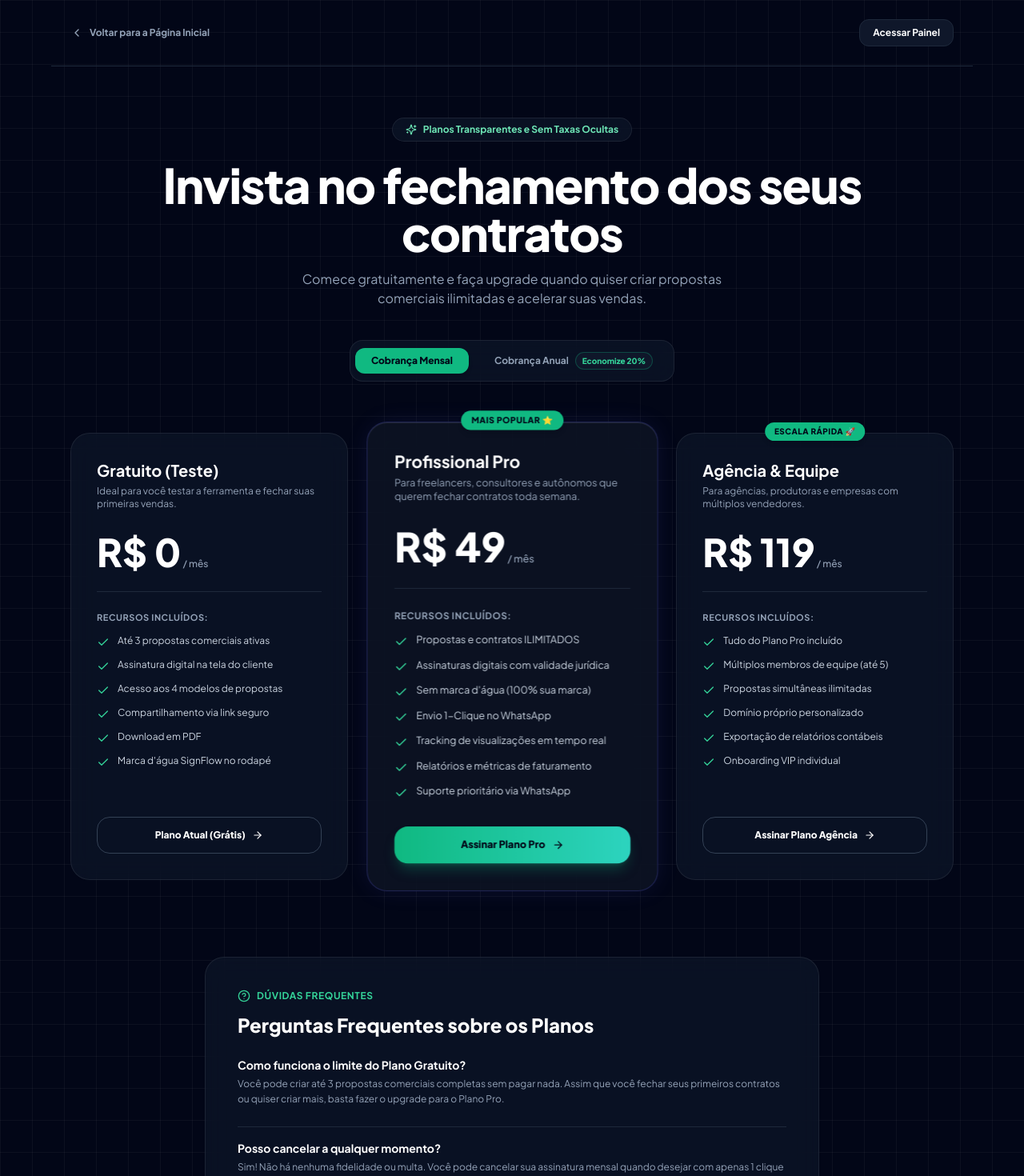
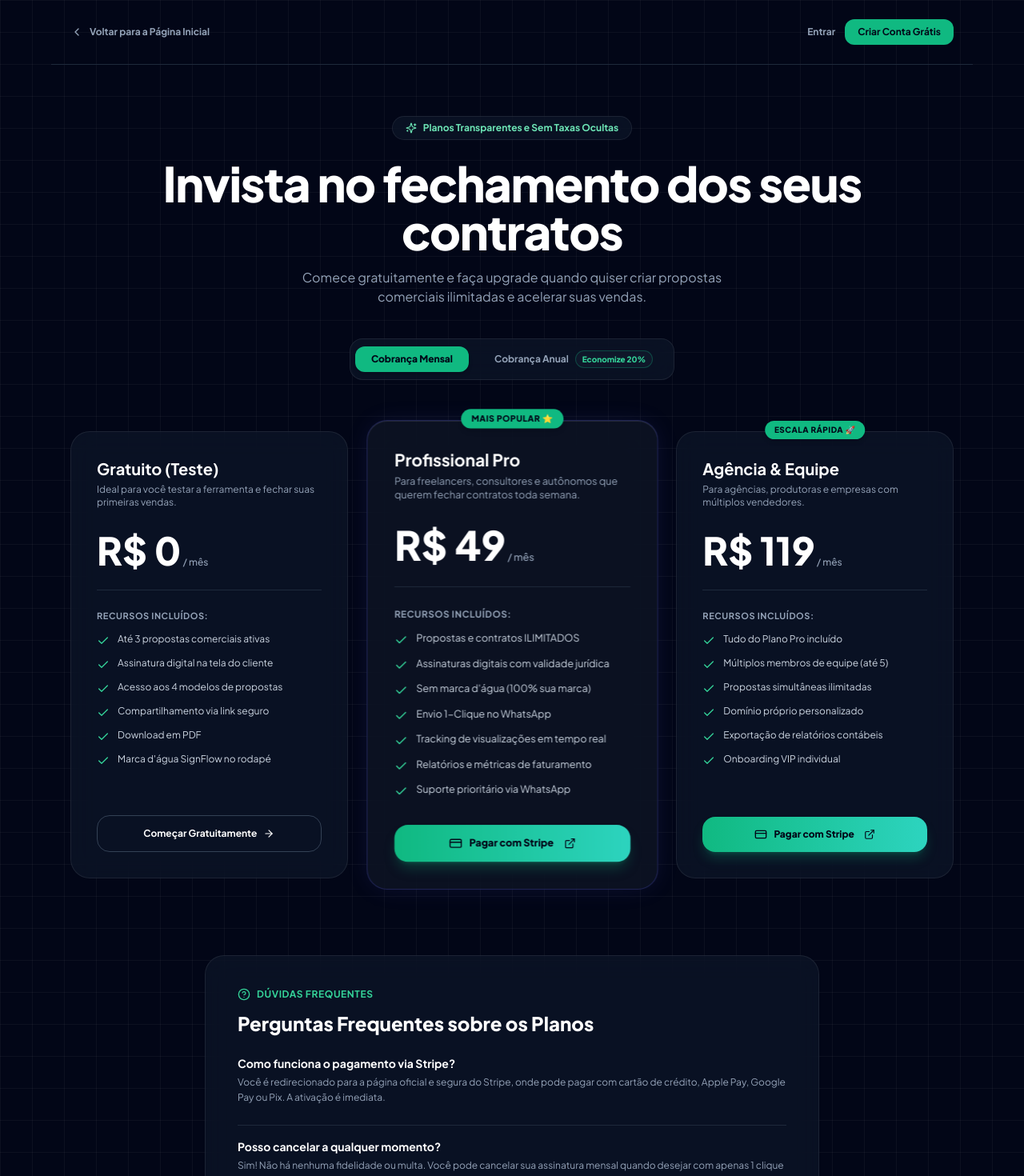
Before and after one commit to joaopedrl15e-gif/signflow, a Next.js app: page /planos in a window 1280 px wide. Shown: the top 1470 px of the page at 80% size. Built offline with nearby package versions, Linux system fonts and the light colour scheme.

Commit message:
Integracao oficial do Stripe Checkout

```diff
--- a/app/page.tsx
+++ b/app/page.tsx
@@ -21,10 +21,12 @@ import {
   Flame,
   HelpCircle,
   LogIn,
-  UserPlus
+  UserPlus,
+  CreditCard,
+  ExternalLink
 } from 'lucide-react';
 import confetti from 'canvas-confetti';
-import { SAAS_PLANS } from '@/lib/plans';
+import { SAAS_PLANS, STRIPE_CHECKOUT_URL } from '@/lib/plans';
 import { UpgradeModal } from '@/components/UpgradeModal';
 
 export default function HomePage() {
@@ -64,8 +66,7 @@ export default function HomePage() {
     if (planId === 'free') {
       window.location.href = '/cadastro';
     } else {
-      setSelectedPlanForModal(planId);
-      setIsUpgradeModalOpen(true);
+      window.open(STRIPE_CHECKOUT_URL, '_blank');
     }
   };
 
@@ -158,11 +159,14 @@ export default function HomePage() {
             <span>Criar Minha Conta Gratuita</span>
           </Link>
           <a
-            href="#planos"
+            href={STRIPE_CHECKOUT_URL}
+            target="_blank"
+            rel="noopener noreferrer"
             className="w-full sm:w-auto flex items-center justify-center gap-2 px-6 py-4 rounded-2xl glass-panel hover:bg-slate-850 text-slate-200 font-semibold text-sm transition-all"
           >
-            <Zap className="w-4 h-4 text-emerald-400" />
-            <span>Ver Tabela de Planos</span>
+            <CreditCard className="w-4 h-4 text-emerald-400" />
+            <span>Assinar Plano Pro no Stripe</span>
+            <ExternalLink className="w-3.5 h-3.5 text-slate-400" />
           </a>
         </div>
 
@@ -342,7 +346,7 @@ export default function HomePage() {
           Comece gratuitamente e faça upgrade quando quiser criar propostas comerciais ilimitadas e acelerar suas vendas.
         </p>
 
-        {/* Billing Switcher (Mensal vs Anual -20%) */}
+        {/* Billing Switcher */}
         <div className="flex items-center justify-center gap-3 p-1.5 glass-panel rounded-2xl w-fit mx-auto text-xs font-bold mb-16">
           <button
             type="button"
@@ -419,27 +423,34 @@ export default function HomePage() {
                   </div>
                 </div>
 
-                <button
-                  type="button"
-                  onClick={() => handleSelectPlan(plan.id)}
-                  className={`w-full py-3.5 px-4 rounded-2xl font-black text-xs transition-all flex items-center justify-center gap-2 ${
-                    isPopular
-                      ? 'bg-gradient-to-r from-emerald-500 to-teal-400 hover:from-emerald-400 hover:to-teal-300 text-slate-950 shadow-lg shadow-emerald-500/25 hover:scale-[1.02]'
-                      : 'bg-slate-850 hover:bg-slate-800 text-white border border-slate-700'
-                  }`}
-                >
-                  <span>{plan.ctaText}</span>
-                  <ArrowRight className="w-3.5 h-3.5" />
-                </button>
+                {plan.id === 'free' ? (
+                  <Link
+                    href="/cadastro"
+                    className="w-full py-3.5 px-4 rounded-2xl font-bold text-xs bg-slate-850 hover:bg-slate-800 text-white border border-slate-700 transition-all flex items-center justify-center gap-2"
+                  >
+                    <span>Começar Gratuitamente</span>
+                    <ArrowRight className="w-3.5 h-3.5" />
+                  </Link>
+                ) : (
+                  <a
+                    href={STRIPE_CHECKOUT_URL}
+                    target="_blank"
+                    rel="noopener noreferrer"
+                    className="w-full py-3.5 px-4 rounded-2xl font-black text-xs bg-gradient-to-r from-emerald-500 to-teal-400 hover:from-emerald-400 hover:to-teal-300 text-slate-950 shadow-lg shadow-emerald-500/25 hover:scale-[1.02] transition-all flex items-center justify-center gap-2"
+                  >
+                    <CreditCard className="w-4 h-4" />
+                    <span>Pagar com Stripe</span>
+                    <ExternalLink className="w-3.5 h-3.5 ml-1" />
+                  </a>
+                )}
               </div>
             );
           })}
         </div>
 
-        {/* Garantia Selo */}
         <div className="flex items-center justify-center gap-2 text-xs text-slate-400">
           <ShieldCheck className="w-4 h-4 text-emerald-400" />
-          <span>Garantia de 7 dias ou seu dinheiro de volta • Cancele quando quiser</span>
+          <span>Garantia de 7 dias ou seu dinheiro de volta • Processado oficialmente pelo Stripe</span>
         </div>
       </section>
 
@@ -548,7 +559,6 @@ export default function HomePage() {
         </div>
       </footer>
 
-      {/* Modal de Upgrade Interativo ao Vivo */}
       <UpgradeModal
         isOpen={isUpgradeModalOpen}
         onClose={() => setIsUpgradeModalOpen(false)}
--- a/app/planos/page.tsx
+++ b/app/planos/page.tsx
@@ -9,11 +9,11 @@ import {
   ShieldCheck,
   Zap,
   HelpCircle,
-  MessageSquare,
-  Flame,
-  ChevronLeft
+  ChevronLeft,
+  CreditCard,
+  ExternalLink
 } from 'lucide-react';
-import { SAAS_PLANS } from '@/lib/plans';
+import { SAAS_PLANS, STRIPE_CHECKOUT_URL } from '@/lib/plans';
 import { UpgradeModal } from '@/components/UpgradeModal';
 
 export default function PricingPage() {
@@ -23,10 +23,9 @@ export default function PricingPage() {
 
   const handleSelectPlan = (planId: 'free' | 'pro' | 'agency') => {
     if (planId === 'free') {
-      window.location.href = '/dashboard/propostas/nova';
+      window.location.href = '/cadastro';
     } else {
-      setSelectedPlanForModal(planId);
-      setIsUpgradeOpen(true);
+      window.open(STRIPE_CHECKOUT_URL, '_blank');
     }
   };
 
@@ -38,12 +37,20 @@ export default function PricingPage() {
           <ChevronLeft className="w-4 h-4" />
           <span>Voltar para a Página Inicial</span>
         </Link>
-        <Link
-          href="/dashboard"
-          className="px-4 py-2 rounded-xl bg-slate-900 border border-slate-800 text-xs font-bold hover:bg-slate-850 transition-colors"
-        >
-          Acessar Painel
-        </Link>
+        <div className="flex items-center gap-3">
+          <Link
+            href="/login"
+            className="text-xs font-bold text-slate-400 hover:text-white transition-colors"
+          >
+            Entrar
+          </Link>
+          <Link
+            href="/cadastro"
+            className="px-4 py-2 rounded-xl bg-emerald-500 text-slate-950 text-xs font-bold hover:bg-emerald-400 transition-colors"
+          >
+            Criar Conta Grátis
+          </Link>
+        </div>
       </header>
 
       {/* Main Pricing Section */}
@@ -138,18 +145,26 @@ export default function PricingPage() {
                   </div>
                 </div>
 
-                <button
-                  type="button"
-                  onClick={() => handleSelectPlan(plan.id)}
-                  className={`w-full py-3.5 px-4 rounded-2xl font-black text-xs transition-all flex items-center justify-center gap-2 ${
-                    isPopular
-                      ? 'bg-gradient-to-r from-emerald-500 to-teal-400 hover:from-emerald-400 hover:to-teal-300 text-slate-950 shadow-lg shadow-emerald-500/25 hover:scale-[1.02]'
-                      : 'bg-slate-850 hover:bg-slate-800 text-white border border-slate-700'
-                  }`}
-                >
-                  <span>{plan.ctaText}</span>
-                  <ArrowRight className="w-3.5 h-3.5" />
-                </button>
+                {plan.id === 'free' ? (
+                  <Link
+                    href="/cadastro"
+                    className="w-full py-3.5 px-4 rounded-2xl font-bold text-xs bg-slate-850 hover:bg-slate-800 text-white border border-slate-700 transition-all flex items-center justify-center gap-2"
+                  >
+                    <span>Começar Gratuitamente</span>
+                    <ArrowRight className="w-3.5 h-3.5" />
+                  </Link>
+                ) : (
+                  <a
+                    href={STRIPE_CHECKOUT_URL}
+                    target="_blank"
+                    rel="noopener noreferrer"
+                    className="w-full py-3.5 px-4 rounded-2xl font-black text-xs bg-gradient-to-r from-emerald-500 to-teal-400 hover:from-emerald-400 hover:to-teal-300 text-slate-950 shadow-lg shadow-emerald-500/25 hover:scale-[1.02] transition-all flex items-center justify-center gap-2"
+                  >
+                    <CreditCard className="w-4 h-4" />
+                    <span>Pagar com Stripe</span>
+                    <ExternalLink className="w-3.5 h-3.5 ml-1" />
+                  </a>
+                )}
               </div>
             );
           })}
@@ -165,16 +180,16 @@ export default function PricingPage() {
 
           <div className="space-y-6 divide-y divide-slate-800">
             <div className="pt-4 first:pt-0">
-              <h4 className="text-sm font-bold text-white mb-1">Como funciona o limite do Plano Gratuito?</h4>
+              <h4 className="text-sm font-bold text-white mb-1">Como funciona o pagamento via Stripe?</h4>
               <p className="text-xs text-slate-400 leading-relaxed">
-                Você pode criar até 3 propostas comerciais completas sem pagar nada. Assim que você fechar seus primeiros contratos ou quiser criar mais, basta fazer o upgrade para o Plano Pro.
+                Você é redirecionado para a página oficial e segura do Stripe, onde pode pagar com cartão de crédito, Apple Pay, Google Pay ou Pix. A ativação é imediata.
               </p>
             </div>
 
             <div className="pt-4">
               <h4 className="text-sm font-bold text-white mb-1">Posso cancelar a qualquer momento?</h4>
               <p className="text-xs text-slate-400 leading-relaxed">
-                Sim! Não há nenhuma fidelidade ou multa. Você pode cancelar sua assinatura mensal quando desejar com apenas 1 clique no painel.
+                Sim! Não há nenhuma fidelidade ou multa. Você pode cancelar sua assinatura mensal quando desejar com apenas 1 clique no painel do cliente.
               </p>
             </div>
 
@@ -184,18 +199,10 @@ export default function PricingPage() {
                 Sim. A plataforma registra o endereço IP, navegador, data, hora, CPF/CNPJ e imagem da assinatura, cumprindo os requisitos da legislação brasileira (MP 2.200-2/2001).
               </p>
             </div>
-
-            <div className="pt-4">
-              <h4 className="text-sm font-bold text-white mb-1">Quais são as formas de pagamento aceitas?</h4>
-              <p className="text-xs text-slate-400 leading-relaxed">
-                Aceitamos Pix instantâneo e todos os cartões de crédito (Visa, Mastercard, Elo, Hipercard, Amex).
-              </p>
-            </div>
           </div>
         </div>
       </main>
 
-      {/* Upgrade Modal */}
       <UpgradeModal
         isOpen={isUpgradeOpen}
         onClose={() => setIsUpgradeOpen(false)}
--- a/lib/plans.ts
+++ b/lib/plans.ts
@@ -9,12 +9,15 @@ export interface Plan {
   badge?: string;
   description: string;
   monthlyPrice: number;
-  annualPrice: number; // per month billed annually
+  annualPrice: number;
   popular?: boolean;
   maxProposals: number | 'unlimited';
   features: string[];
   ctaText: string;
+  stripeUrl?: string;
 }
+
+export const STRIPE_CHECKOUT_URL = 'https://buy.stripe.com/test_00wfZg3Pv1fh2Hw7eheEo00';
 
 export const SAAS_PLANS: Plan[] = [
   {
@@ -53,6 +56,7 @@ export const SAAS_PLANS: Plan[] = [
       'Suporte prioritário via WhatsApp',
     ],
     ctaText: 'Assinar Plano Pro',
+    stripeUrl: STRIPE_CHECKOUT_URL,
   },
   {
     id: 'agency',
@@ -71,5 +75,6 @@ export const SAAS_PLANS: Plan[] = [
       'Onboarding VIP individual',
     ],
     ctaText: 'Assinar Plano Agência',
+    stripeUrl: STRIPE_CHECKOUT_URL,
   }
 ];
```
Also changed, not shown: app/dashboard/planos/page.tsx (+37 -18 lines), components/UpgradeModal.tsx (+36 -61 lines), public/logo.svg (added).
